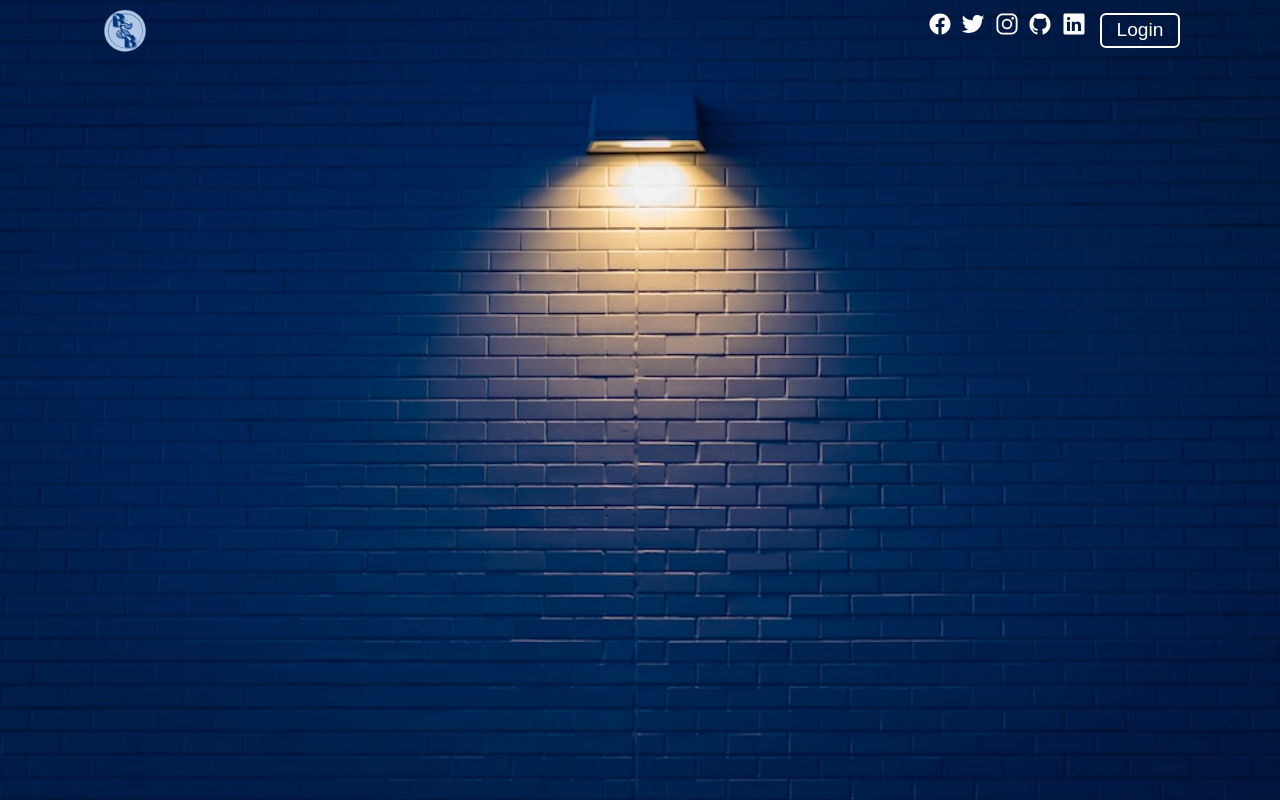
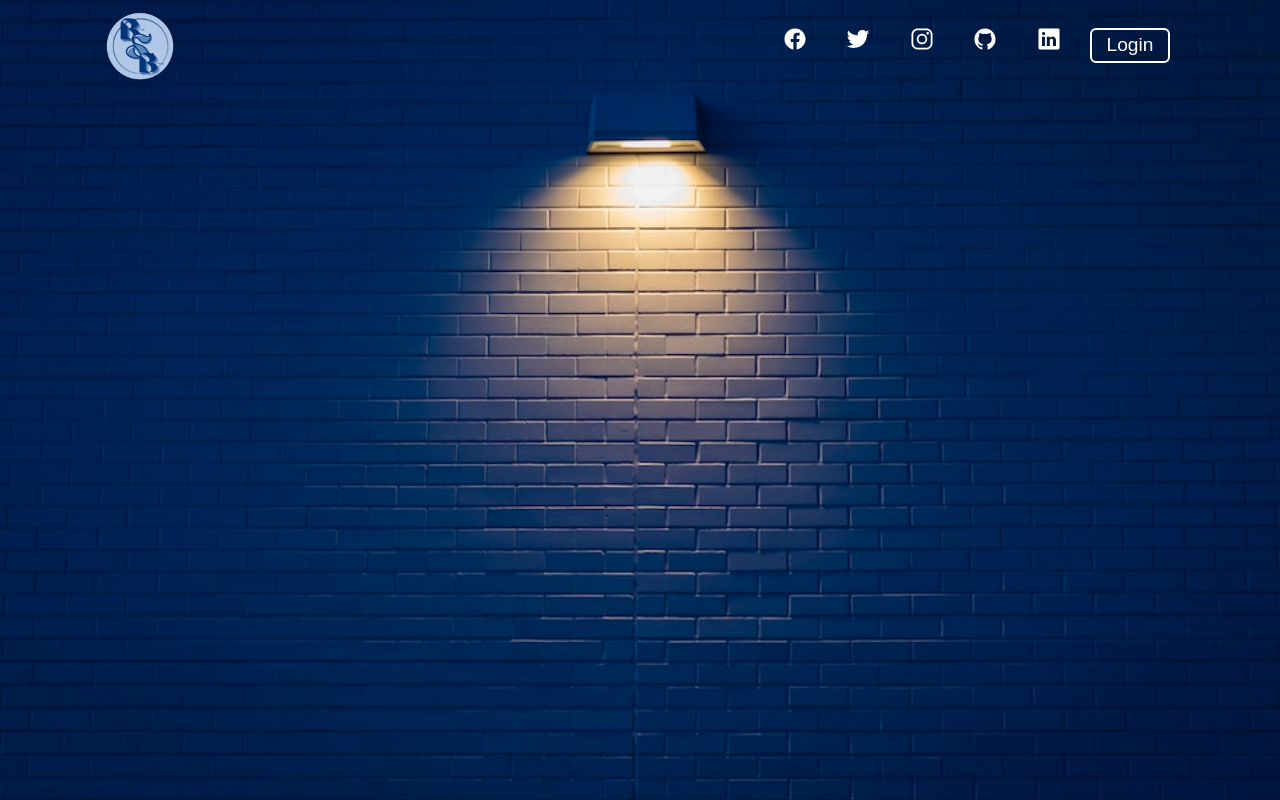
Before and after one commit to czenhee/bnb, a plain HTML site: page B&B/index.html in a window 1280 px wide. Drawn offline with nearby package versions, Linux system fonts and the light colour scheme.

Commit message:
Padding Adjusted

```diff
--- a/B&B/index.html
+++ b/B&B/index.html
@@ -12,7 +12,7 @@
     <body>
 
         <header>
-        <img src="bits&bytes.png" alt="logo" style="width: 50px;height: 50px;">
+        <img src="bits&bytes.png" alt="logo" style="width: 80px; height: 80px;">
         <nav class="navigation">
             <a class="facebook"><ion-icon name="logo-facebook"></ion-icon></a>
             <a class="twitter"><ion-icon name="logo-twitter"></ion-icon></a>
--- a/B&B/style.css
+++ b/B&B/style.css
@@ -26,6 +26,12 @@ header {
     align-items: center;
     z-index: 99;
 
+}
+header nav {
+    margin: 10px;
+}
+header nav a {
+    padding: 15px;
 }
 
 .navigation a {
```
